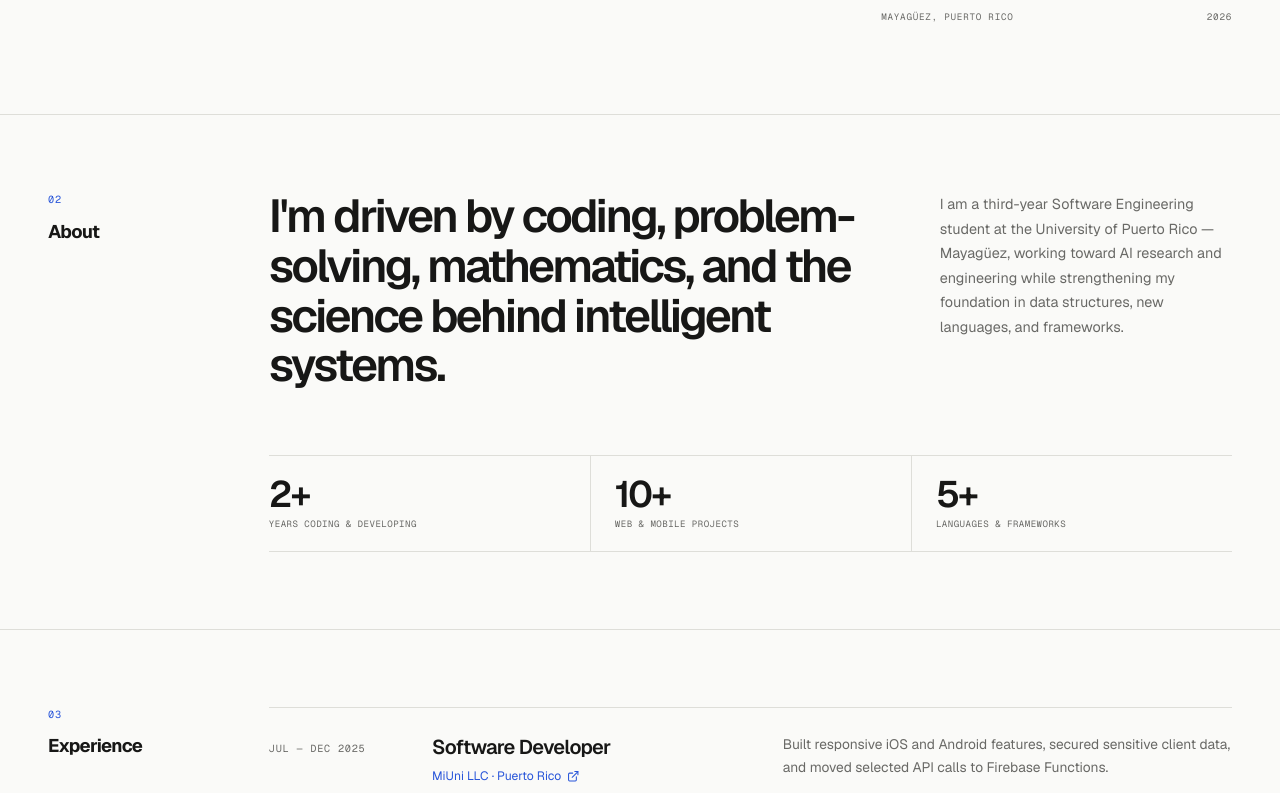
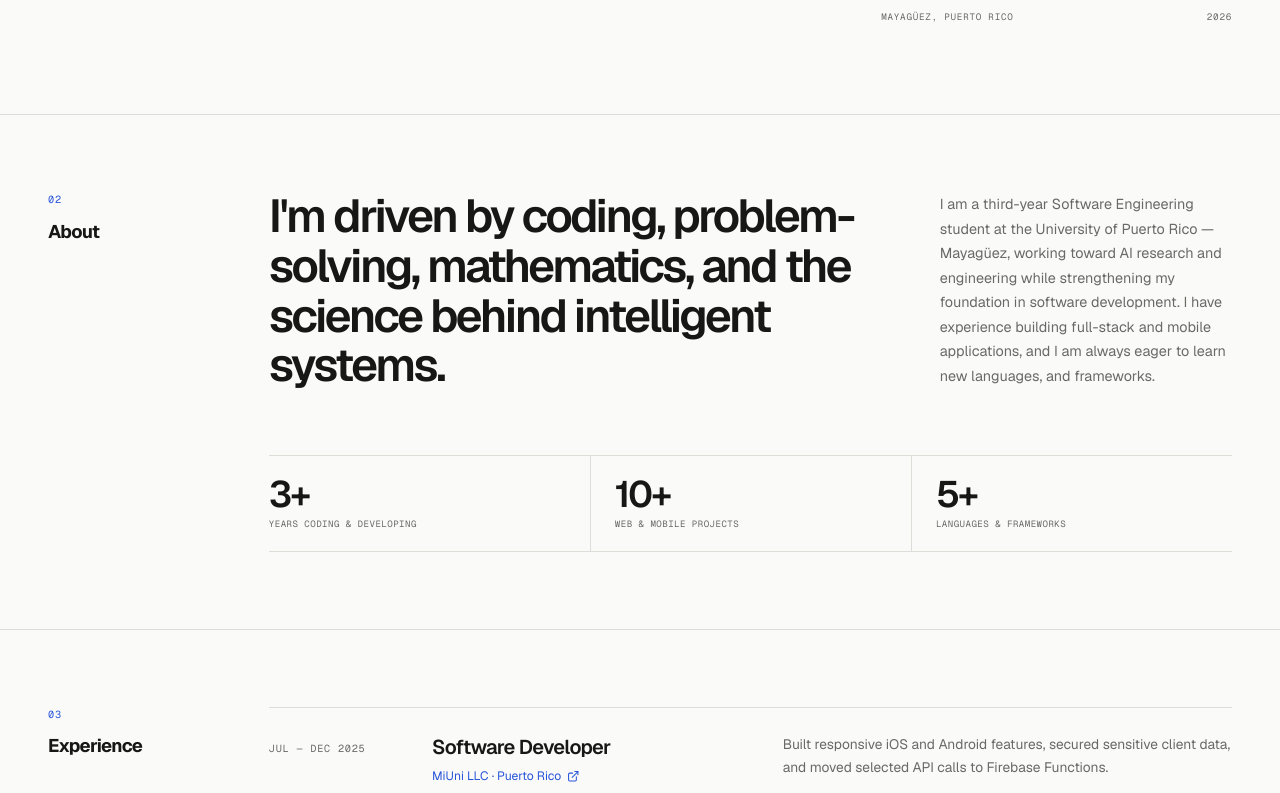
Before and after one commit to harryto1/portfolio3, a Next.js app: page / in a window 1280 px wide. Shown: the part 607-1400 px from the top of the page. Built offline with nearby package versions, Linux system fonts and the light colour scheme.

Commit message:
fix: update about section highlights and improve contact section layout; enhance portfolio skills and education details

```diff
--- a/app/components/about-section.tsx
+++ b/app/components/about-section.tsx
@@ -1,30 +1,36 @@
 import SectionHeading from "./section-heading";
 
 const highlights = [
-  { value: "2+", label: "Years coding & developing" },
+  { value: "3+", label: "Years coding & developing" },
   { value: "10+", label: "Web & mobile projects" },
   { value: "5+", label: "Languages & frameworks" },
 ] as const;
 
 export default function AboutSection() {
   return (
-    <section id="about" className="border-t border-line" aria-labelledby="about-title">
-      <div className="mx-auto grid w-[calc(100%_-_3rem)] max-w-[74rem] grid-cols-[9rem_minmax(0,1fr)] gap-[clamp(2.5rem,6vw,6rem)] py-[clamp(3.75rem,6vw,5.5rem)] max-[1000px]:grid-cols-[7rem_minmax(0,1fr)] max-[1000px]:gap-10 max-[760px]:w-[calc(100%_-_2rem)] max-[760px]:grid-cols-1 max-[760px]:gap-8 max-[760px]:py-13">
+    <section
+      id="about"
+      className="border-t border-line"
+      aria-labelledby="about-title"
+    >
+      <div className="mx-auto grid w-[calc(100%-3rem)] max-w-296 grid-cols-[9rem_minmax(0,1fr)] gap-[clamp(2.5rem,6vw,6rem)] py-[clamp(3.75rem,6vw,5.5rem)] max-[1000px]:grid-cols-[7rem_minmax(0,1fr)] max-[1000px]:gap-10 max-[760px]:w-[calc(100%-2rem)] max-[760px]:grid-cols-1 max-[760px]:gap-8 max-[760px]:py-13">
         <SectionHeading id="about-title" index="02">
           About
         </SectionHeading>
 
         <div className="min-w-0">
           <div className="grid grid-cols-[minmax(0,1.35fr)_minmax(15rem,0.65fr)] items-start gap-[clamp(2rem,5vw,5rem)] max-[1000px]:grid-cols-1 max-[1000px]:gap-6">
-            <p className="m-0 max-w-[43rem] text-[clamp(2rem,3.6vw,3.4rem)] leading-[1.08] font-[520] tracking-[-0.055em] max-[760px]:text-[clamp(1.9rem,9vw,2.8rem)]">
+            <p className="m-0 max-w-172 text-[clamp(2rem,3.6vw,3.4rem)] leading-[1.08] font-[520] tracking-[-0.055em] max-[760px]:text-[clamp(1.9rem,9vw,2.8rem)]">
               I&apos;m driven by coding, problem-solving, mathematics, and the
               science behind intelligent systems.
             </p>
-            <p className="m-0 text-[0.9rem] leading-[1.7] text-muted max-[1000px]:max-w-[38rem]">
+            <p className="m-0 text-[0.9rem] leading-[1.7] text-muted max-[1000px]:max-w-152">
               I am a third-year Software Engineering student at the University
               of Puerto Rico — Mayagüez, working toward AI research and
-              engineering while strengthening my foundation in data structures,
-              new languages, and frameworks.
+              engineering while strengthening my foundation in software
+              development. I have experience building full-stack and mobile
+              applications, and I am always eager to learn new languages, and
+              frameworks.
             </p>
           </div>
 
@@ -44,7 +50,7 @@ export default function AboutSection() {
                 <dt className="mb-[0.3rem] text-[2.3rem] leading-none font-[540] tracking-[-0.055em] max-[760px]:text-[1.8rem] max-[440px]:m-0">
                   {highlight.value}
                 </dt>
-                <dd className="m-0 max-w-40 font-mono text-[0.57rem] leading-[1.45] tracking-[0.05em] text-muted uppercase max-[760px]:text-[0.48rem] max-[440px]:max-w-none max-[440px]:text-[0.55rem]">
+                <dd className="m-0 max-w-40 font-mono text-[0.57rem] leading-[1.45] tracking-wider text-muted uppercase max-[760px]:text-[0.48rem] max-[440px]:max-w-none max-[440px]:text-[0.55rem]">
                   {highlight.label}
                 </dd>
               </div>
--- a/app/components/contact-section.tsx
+++ b/app/components/contact-section.tsx
@@ -7,13 +7,13 @@ export default function ContactSection() {
       className="border-t border-line px-6 pt-6 pb-10 max-[760px]:p-4"
       aria-labelledby="contact-title"
     >
-      <div className="mx-auto w-full max-w-[74rem] rounded-[0.85rem] bg-ink p-[clamp(2rem,5vw,4rem)] text-white max-[760px]:p-6">
+      <div className="mx-auto w-full max-w-296 rounded-[0.85rem] bg-ink p-[clamp(2rem,5vw,4rem)] text-white max-[760px]:p-6">
         <div>
           <p className="font-mono text-[0.64rem] tracking-[0.075em] text-[#9caeff] uppercase">
             07 · Contact
           </p>
           <h2
-            className="mt-4 max-w-[49rem] text-[clamp(2.8rem,5.8vw,5.7rem)] leading-[0.98] font-[520] tracking-[-0.065em] max-[760px]:text-[clamp(2.55rem,12.5vw,4rem)]"
+            className="mt-4 max-w-196 text-[clamp(2.8rem,5.8vw,5.7rem)] leading-[0.98] font-[520] tracking-[-0.065em] max-[760px]:text-[clamp(2.55rem,12.5vw,4rem)]"
             id="contact-title"
           >
             Let&apos;s build something reliable and useful.
@@ -21,7 +21,7 @@ export default function ContactSection() {
         </div>
 
         <a
-          className="mt-[clamp(2.5rem,5vw,4rem)] inline-flex w-fit items-center gap-[0.8rem] border-b border-white/35 pb-[0.3rem] text-[clamp(1.1rem,2vw,1.65rem)] tracking-[-0.025em] transition-colors hover:border-[#9caeff] hover:text-[#9caeff]"
+          className="mt-[clamp(2.5rem,5vw,4rem)] inline-flex w-fit items-center gap-[0.8rem] border-b border-white/35 pb-[0.3rem] text-[clamp(1.1rem,2vw,1.65rem)] tracking-tight transition-colors hover:border-[#9caeff] hover:text-[#9caeff]"
           href="mailto:harry.ruiz6@upr.edu"
           aria-label="Email Harry Ruiz at harry dot ruiz six at upr dot edu"
         >
@@ -29,7 +29,7 @@ export default function ContactSection() {
           <ArrowUpRight className="size-[0.9em]" aria-hidden="true" />
         </a>
 
-        <footer className="mt-[clamp(2.5rem,5vw,4rem)] flex items-center justify-between gap-6 border-t border-white/15 pt-[1.1rem] font-mono text-[0.57rem] tracking-[0.05em] text-white/55 uppercase max-[760px]:flex-col max-[760px]:items-start">
+        <footer className="mt-[clamp(2.5rem,5vw,4rem)] flex items-center justify-between gap-6 border-t border-white/15 pt-[1.1rem] font-mono text-[0.57rem] tracking-wider text-white/55 uppercase max-[760px]:flex-col max-[760px]:items-start">
           <p>© 2026 Harry Ruiz</p>
           <nav
             className="flex gap-[1.35rem] max-[760px]:flex-wrap max-[760px]:gap-x-[1.1rem] max-[760px]:gap-y-[0.8rem]"
--- a/app/data/portfolio.ts
+++ b/app/data/portfolio.ts
@@ -38,18 +38,34 @@ export const education = [
     degree: "Bachelor of Science in Software Engineering",
     school: "University of Puerto Rico — Mayagüez",
     schoolUrl: "https://www.uprm.edu",
-    note: "Third-year student · 4.0 GPA · Data Structures, Advanced Programming, Fundamentals of Computing, and Calculus I & II.",
+    note: "3rd year student · 3.7 GPA · Introduction to Software Engineering, Analysis and Design of Algorithms, Data Structures",
   },
 ] as const;
 
 export const skillGroups = [
   {
     title: "Frontend",
-    items: ["React", "TypeScript", "HTML / CSS", "JavaScript"],
+    items: [
+      "Next.js",
+      "TailwindCSS",
+      "React",
+      "TypeScript",
+      "HTML / CSS",
+      "JavaScript",
+    ],
   },
   {
     title: "Backend",
-    items: ["Flask", "PostgreSQL", "REST APIs"],
+    items: [
+      "Spring Boot",
+      "Flask",
+      "PostgreSQL",
+      "REST APIs",
+      "RabbitMQ",
+      "WebSockets",
+      "Redis",
+      "JWT",
+    ],
   },
   {
     title: "Mobile",
@@ -57,7 +73,7 @@ export const skillGroups = [
   },
   {
     title: "Tools",
-    items: ["Git", "Firebase", "VS Code"],
+    items: ["Git", "Firebase", "VS Code", "Docker", "Postman"],
   },
 ] as const;
 
--- a/app/layout.tsx
+++ b/app/layout.tsx
@@ -50,7 +50,7 @@ export const metadata: Metadata = {
     description: siteDescription,
     images: [
       {
-        url: "/harry.jpg",
+        url: "/og-image.png",
         width: 641,
         height: 960,
         alt: "Harry Ruiz, Software Engineering student",
@@ -62,7 +62,7 @@ export const metadata: Metadata = {
     card: "summary",
     title: siteTitle,
     description: siteDescription,
-    images: ["/harry.jpg"],
+    images: ["/og-image.png"],
   },
   robots: {
     index: true,
--- a/app/sitemap.ts
+++ b/app/sitemap.ts
@@ -10,6 +10,7 @@ export default function sitemap(): MetadataRoute.Sitemap {
       changeFrequency: "monthly",
       priority: 1,
       images: [
+        `${siteUrl}/og-image.png`,
         `${siteUrl}/harry.jpg`,
         `${siteUrl}/faeBanner.png`,
         `${siteUrl}/atabei_banner.png`,
```
